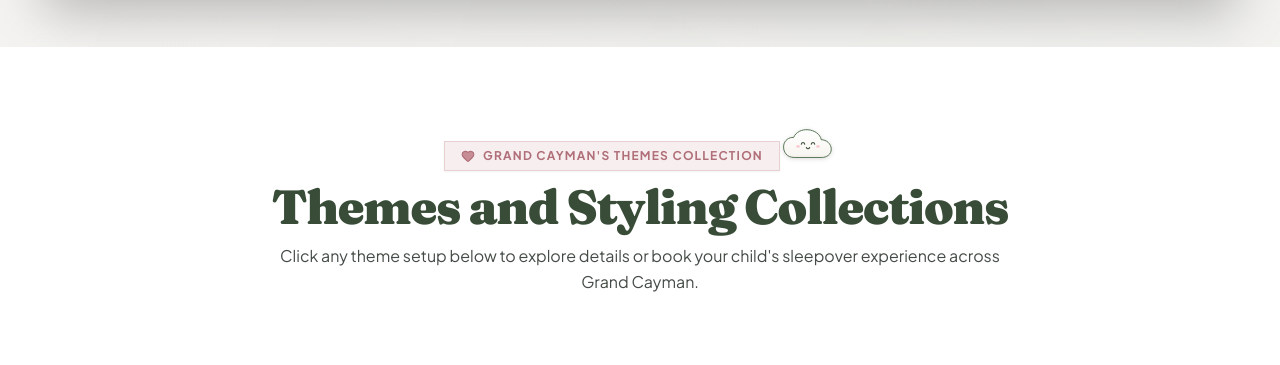
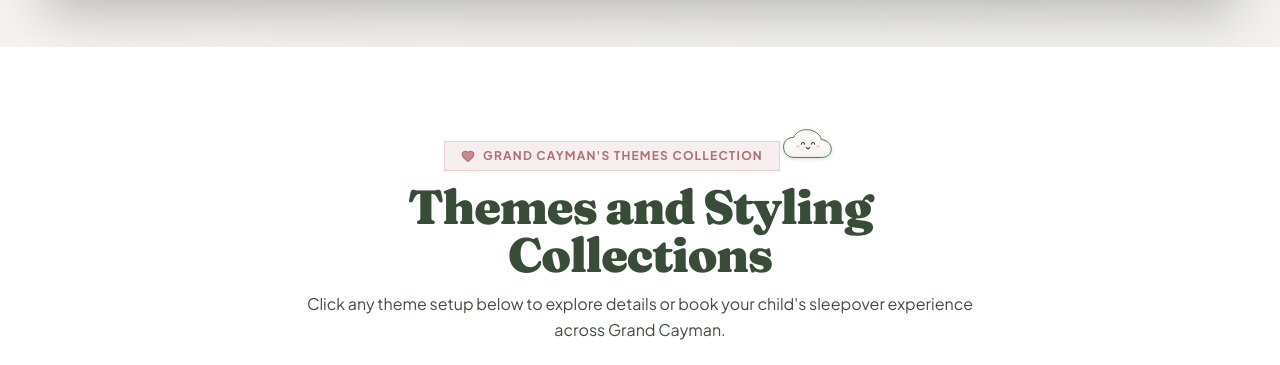
Before and after one commit to kashaffshoukat/ps.ky, a React (Vite) app: page / in a window 1280 px wide. Shown: the part 1586-1951 px from the top of the page. Built offline with nearby package versions, Linux system fonts and the light colour scheme.

Commit message:
Fix how it works section colors and remove footer info

```diff
--- a/src/components/ThemesExplorer.tsx
+++ b/src/components/ThemesExplorer.tsx
@@ -68,7 +68,7 @@ export const ThemesExplorer: React.FC<ThemesExplorerProps> = ({
 
   return (
     <section id="themes" className="relative z-10 bg-white border-b border-[#5A7755]/15 select-none font-sans py-14 sm:py-20 overflow-hidden">
-      <div className="max-w-7xl mx-auto px-4 sm:px-6 lg:px-8">
+      <div className="max-w-3xl mx-auto px-4 sm:px-6 lg:px-8">
 
         {/* SECTION HEADER */}
         <div className="text-center max-w-3xl mx-auto mb-10 sm:mb-14 space-y-3">
@@ -80,7 +80,6 @@ export const ThemesExplorer: React.FC<ThemesExplorerProps> = ({
             <CuteSmileyCloud size="md" className="hidden sm:inline-block mx-auto" />
 
           </ScrollReveal>
-
 
 
           <ScrollReveal animation="fade-up" delay={200}>
```
